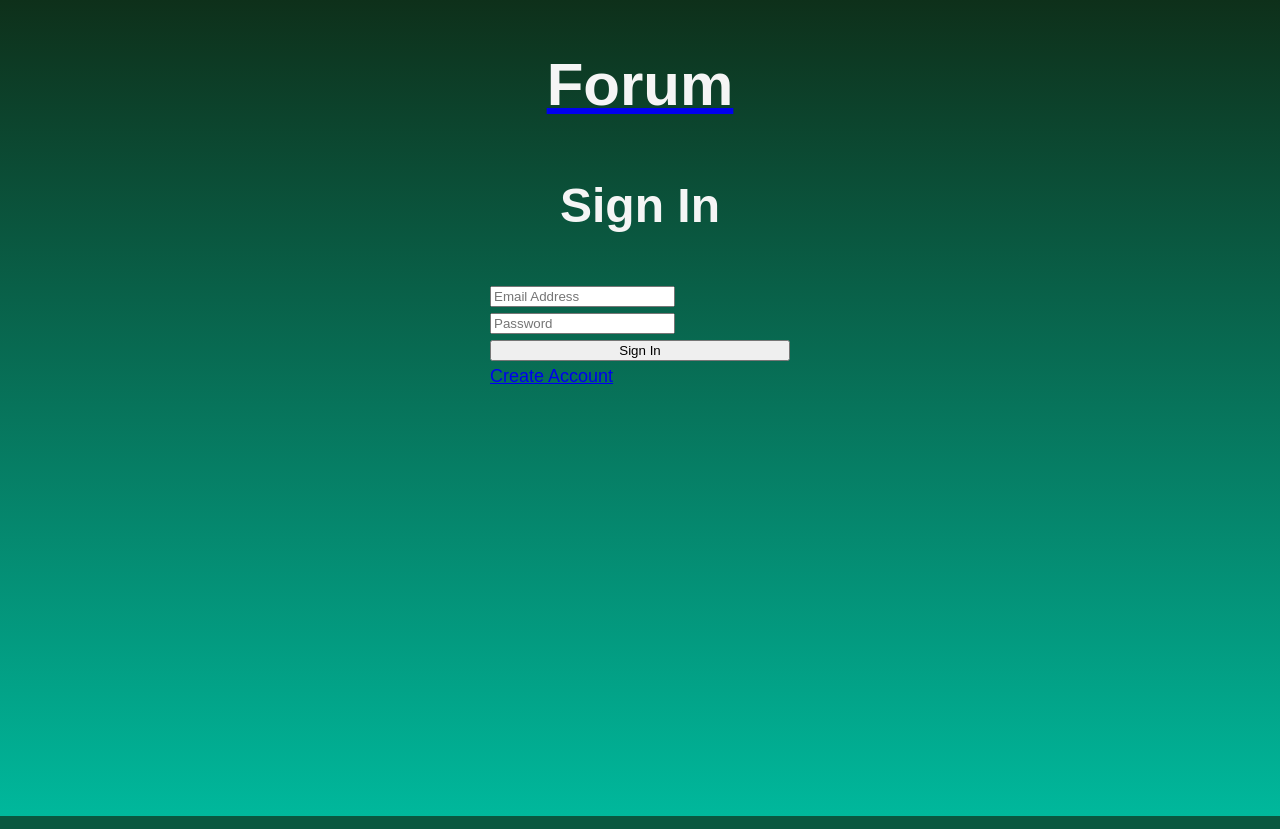
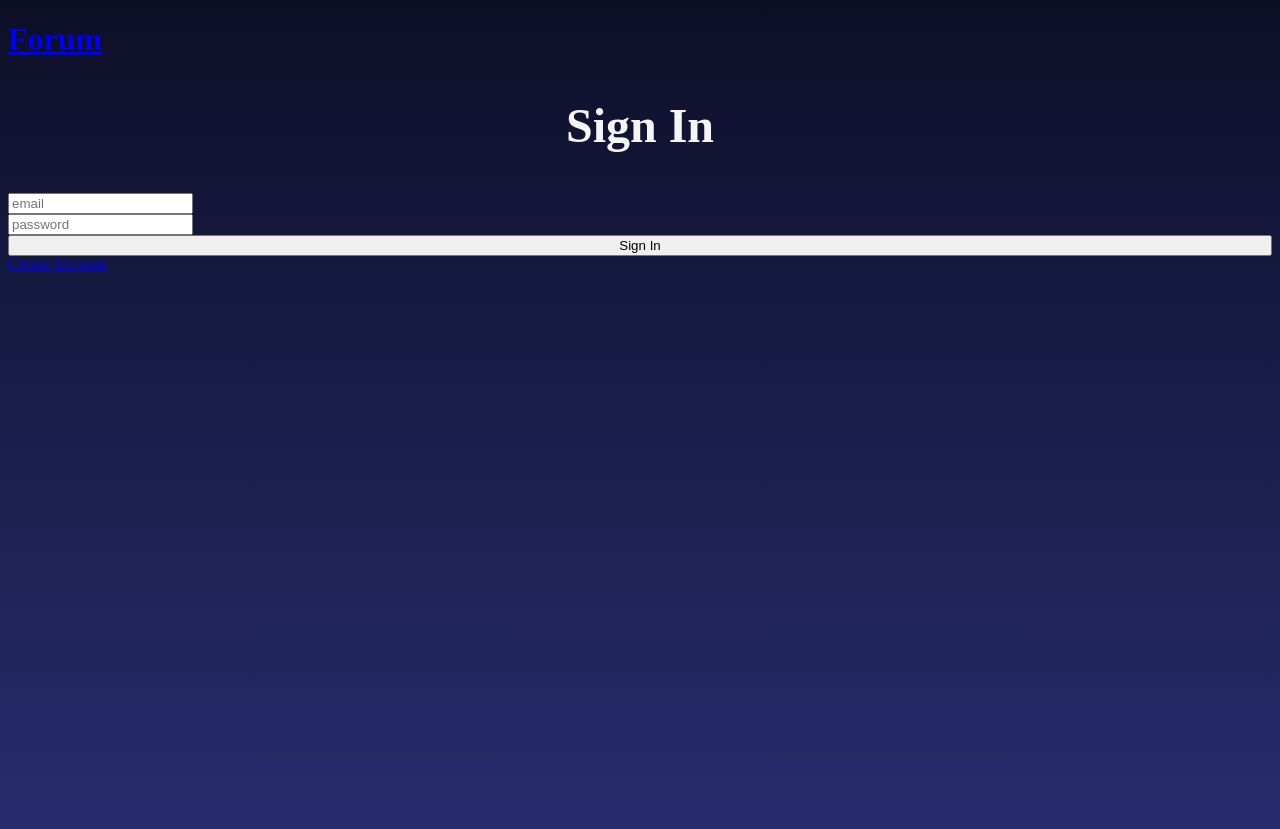
Before and after one commit to skyCatalysm/Forum, a Symfony app: template templates/security/login.html.twig in a window 1280 px wide. Run offline with Twig, Linux system fonts and the light colour scheme; the template is opened without the code that fills it, so the values that code supplies are empty; some libraries are stand-ins or nearby versions.

Commit message:
login and registration design

```diff
--- a/public/scss/app.scss
+++ b/public/scss/app.scss
@@ -94,6 +94,8 @@
 .mx-auto{
   justify-content: center;
 }
+.example-wrapper { margin: auto; max-width: 300px; }
+.example-wrapper code { background: #F5F5F5; padding: 2px 6px;}
 
 @media only screen and (max-width: 768px) {
   .hompage-margin-top{
--- a/templates/security/login.html.twig
+++ b/templates/security/login.html.twig
@@ -5,14 +5,9 @@
 {% endblock %}
 {% block body %}
 <style>
-    .example-wrapper { margin: 1em auto; max-width: 300px; width: 95%; font: 18px/1.5 sans-serif; }
-    .example-wrapper code { background: #F5F5F5; padding: 2px 6px;}
     body{
-        background-image: linear-gradient(180deg, #0e301a,#00b89c);
-        min-height: 768px;
-    }
-    .label{
-        color:whitesmoke;
+        background-image: linear-gradient(180deg, #0D0F27,#272C6D);
+        height:100vh;
     }
 </style>
 
@@ -21,32 +16,32 @@
         {% if error %}
             <div class="alert alert-danger">{{ error.messageKey|trans(error.messageData, 'security') }}</div>
         {% endif %}
-        <a href="/"><h1 style="text-align: center; color:whitesmoke; font-size: 60px;">Forum</h1></a>
+        <a href="{{ path('forum') }}"><h1 class="has-text-centered is-size-1 has-text-white has-text-weight-bold">Forum</h1></a>
         <h2 style="text-align: center; color:whitesmoke; font-size: 48px;">Sign In</h2>
 
         <input type="hidden" name="_csrf_token" value="{{ csrf_token('authenticate') }}">
 
         <div class="field">
             <div class="control">
-                <input class="input" type="email" placeholder="Email Address" name="email">
+                <input class="input is-rounded" type="email" placeholder="email" name="email">
             </div>
         </div>
 
         <div class="field">
             <div class="control">
-                <input class="input" type="password" placeholder="Password" name="password">
+                <input class="input is-rounded" type="password" placeholder="password" name="password">
             </div>
         </div>
 
         <div class="field">
             <div class="control">
-                <button type="submit" class="button is-link" style="width:100%">Sign In</button>
+                <button type="submit" class="is-rounded button is-light is-outlined" style="width:100%">Sign In</button>
             </div>
         </div>
 
         <div class="field">
-            <div class="control">
-                <a href="{{ path('sec_register') }}" class="button is-text" style="width:100%">Create Account</a>
+            <div class="control has-text-centered">
+                <a href="{{ path('sec_register') }}" class="is-text has-text-white" style="width:100%"><u>Create Account</u></a>
             </div>
         </div>
 
```
Also changed, not shown: src/Form/UserRegistrationFormType.php (+6 -3 lines), templates/security/register.html.twig (+9 -13 lines).
